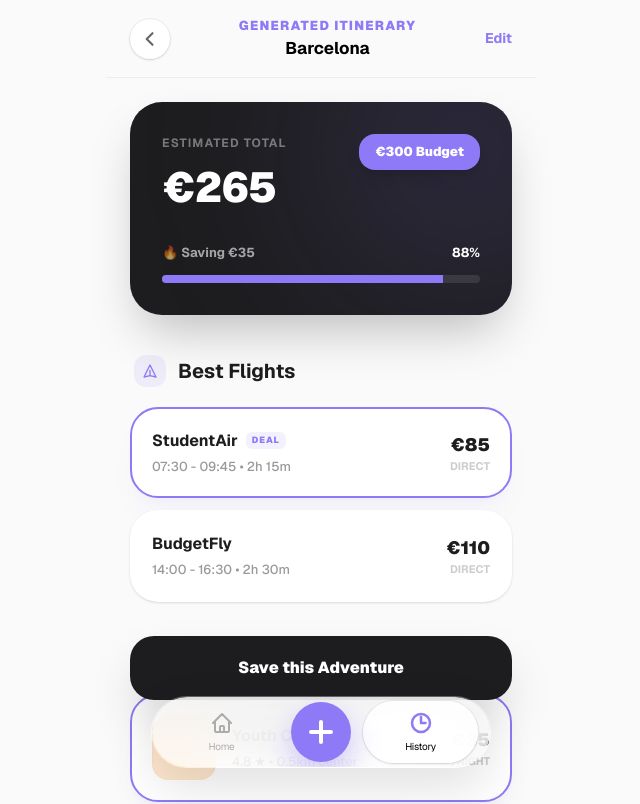
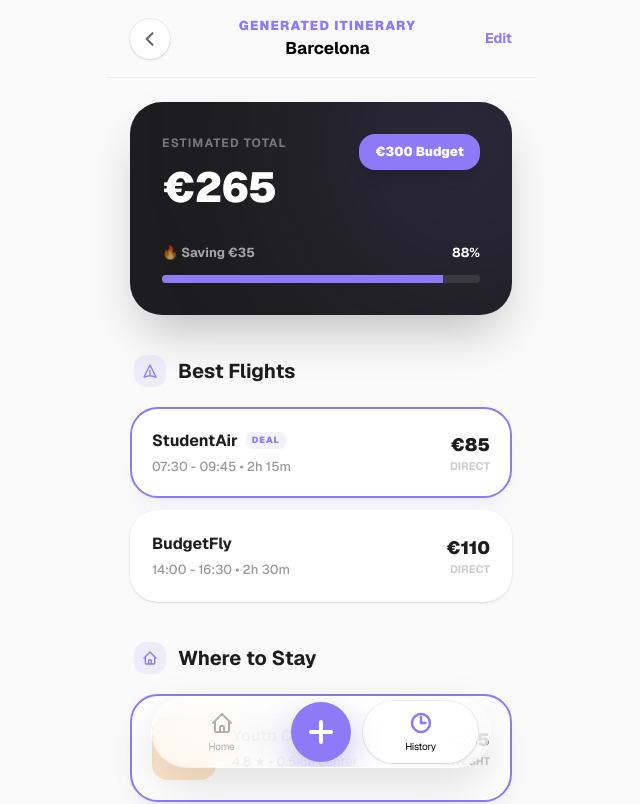
Before and after one commit to RadaHidos/GoApp, a Next.js app: page /trips/result in a window 1280 px wide. Shown: the top 804 px of the page, without its empty margins (319-959 px from the left). Built offline with nearby package versions, Linux system fonts and the light colour scheme.

Commit message:
CTA BUTTON - corrected the CTA button on trips/new and trips/result

```diff
--- a/app/trips/new/page.tsx
+++ b/app/trips/new/page.tsx
@@ -50,7 +50,7 @@ export default function NewTripPage() {
 
   return (
     <main className="min-h-screen w-full bg-[#FAFAFA] text-[#1D1D1F] flex flex-col items-center font-sans selection:bg-[#8E7AF6]/20">
-      <div className="w-full max-w-[430px] flex-1 flex flex-col relative bg-[#FAFAFA] min-h-screen pb-[240px]">
+      <div className="w-full max-w-[430px] flex-1 flex flex-col relative bg-[#FAFAFA] min-h-screen pb-[120px]">
         <header className="sticky top-0 z-40 bg-[#FAFAFA]/80 backdrop-blur-md px-6 pt-6 pb-4 flex items-center justify-between border-b border-black/5">
           <button
             onClick={() => router.push("/home")}
@@ -211,7 +211,7 @@ export default function NewTripPage() {
         </motion.div>
 
         {/* --- Fixed CTA Section --- */}
-        <div className="fixed bottom-[110px] left-0 right-0 px-6 max-w-[430px] mx-auto z-50 pointer-events-none">
+        <div className="w-full px-6 mt-10 z-50 pointer-events-none">
           <div className="pointer-events-auto">
             <button
               disabled={!canSubmit}
--- a/app/trips/result/page.tsx
+++ b/app/trips/result/page.tsx
@@ -64,7 +64,7 @@ function TripResultContent() {
   }
 
   return (
-    <main className="min-h-screen w-full bg-[#FAFAFA] text-[#1D1D1F] flex flex-col items-center font-sans pb-[260px]">
+    <main className="min-h-screen w-full bg-[#FAFAFA] text-[#1D1D1F] flex flex-col items-center font-sans pb-[120px]">
       {/* --- Sticky Header --- */}
       <header className="sticky top-0 z-50 w-full max-w-[430px] bg-[#FAFAFA]/80 backdrop-blur-xl px-6 py-4 flex items-center justify-between border-b border-black/5">
         <button
@@ -214,7 +214,7 @@ function TripResultContent() {
       </div>
 
       {/* --- Global Action Footer --- */}
-      <div className="fixed bottom-[100px] left-0 right-0 px-6 max-w-[430px] mx-auto z-50 pointer-events-none">
+      <div className="w-full px-6 mt-6 z-30 pointer-events-none">
         <div className="pointer-events-auto flex flex-col gap-3">
           <button className="w-full bg-[#1D1D1F] text-white font-black h-16 rounded-[24px] shadow-2xl flex items-center justify-center gap-2 active:scale-95 transition-all">
             Save this Adventure
```
